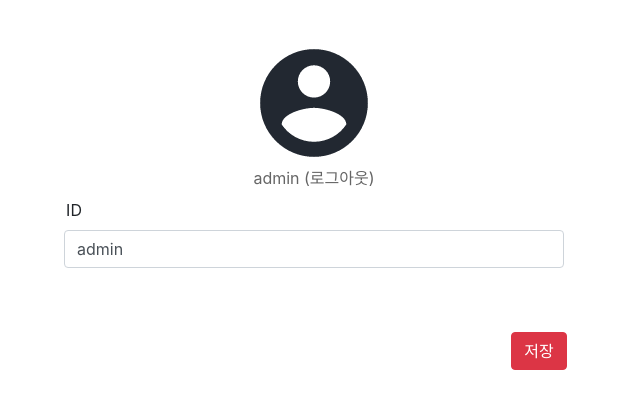
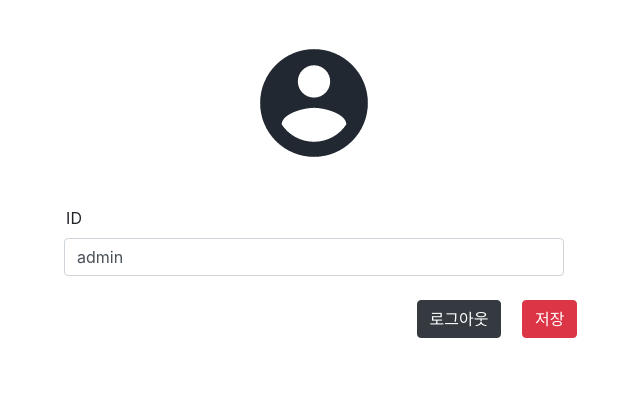
Before and after one commit to dd6679/blog, a Django app: page /blog/mypage/ in a window 1280 px wide; the page is wider, and only the part inside the window is pictured. Shown: the part 103-520 px from the top of that part, without its empty margins (326-966 px from the left). Run offline with Django 3.2, Linux system fonts and the light colour scheme; a user stored in the database is signed in; some libraries are stand-ins or nearby versions.

Commit message:
로그아웃 수정

```diff
--- a/blog/urls.py
+++ b/blog/urls.py
@@ -11,6 +11,5 @@ urlpatterns = [
     path('modify/<int:post_id>/', views.post_modify, name='post_modify'),
     path('delete/<int:post_id>/', views.post_delete, name='post_delete'),
     path('comment_create/<int:post_id>/', views.comment_create, name='comment_create'),
-    # path('comment_modify/<int:post_id>/', views.comment_modify, name='comment_modify'),
     path('comment_delete/<int:comment_id>/', views.comment_delete, name='comment_delete'),
 ]
--- a/blog/views.py
+++ b/blog/views.py
@@ -36,9 +36,8 @@ def create(request):
 
 def detail(request, post_id):
     post = Post.objects.get(id=post_id)
-    photo = Photo.objects.filter(post_id=post_id)
     comment_form = CommentForm()
-    content = {'post': post, 'photo': photo, 'comment_form': comment_form}
+    content = {'post': post, 'comment_form': comment_form}
     return render(request, 'blog/post_detail.html', content)
 
 
@@ -106,24 +105,6 @@ def comment_create(request, post_id):
     return redirect(request, 'blog:detail', {'form': form})
 
 
-# @login_required(login_url='common:login')
-# def comment_modify(request, comment_id):
-#     comment = get_object_or_404(Comment, pk=comment_id)
-#     if request.user != comment.author:
-#         messages.error(request, '댓글 수정 권한이 없습니다')
-#         return redirect('blog:detail', post_id=comment.post_id.id)
-#     if request.method == "POST":
-#         form = CommentForm(request.POST, instance=comment)
-#         if form.is_valid():
-#             comment = form.save(commit=False)
-#             comment.date = timezone.now()
-#             comment.save()
-#             return redirect('blog:detail', post_id=comment.post_id.id)
-#     else:
-#         form = CommentForm(instance=comment)
-#     return redirect(request, 'blog:detail', {'form':form})
-
-
 @login_required(login_url='common:login')
 def comment_delete(request, comment_id):
     comment = get_object_or_404(Comment, pk=comment_id)
--- a/common/urls.py
+++ b/common/urls.py
@@ -5,7 +5,6 @@ from . import views
 app_name = 'common'
 
 urlpatterns = [
-
     path('login/', auth_views.LoginView.as_view(template_name='common/login.html'), name='login'),
     path('logout/', auth_views.LogoutView.as_view(), name='logout'),
     path('signup/', views.signup, name='signup'),
--- a/templates/blog/mypage.html
+++ b/templates/blog/mypage.html
@@ -4,17 +4,17 @@
 
 <div class="mt-5" align="center" style="float: none; margin:100 auto;">
     <img class="account_big" src="{% static 'img/account_big.png' %}" alt="MyImage">
-    <a class="nav-link" href="{% url 'common:logout' %}">{{ user.username }} (로그아웃)</a>
     <form action="" class="post-form" method="POST">
         {% csrf_token %}
-        <div class="form-group">
+        <div class="form-group mt-5">
             <label style="margin-right: 480px" for="username">ID</label>
             <input type="text" class="form-control" name="username" id="username"
                    value="{{ form.username.value|default_if_none:'' }}">
         </div>
 
-        <div style="margin-left: 450px;">
-            <button type="submit" class="btn btn-danger m-5">저장</button>
+        <div style="margin-left: 350px;">
+            <a class="nav-link" style="display: inline-block" href="{% url 'common:logout' %}"><button type="button" class="btn btn-dark">로그아웃</button></a>
+            <button type="submit" class="btn btn-danger">저장</button>
         </div>
     </form>
 </div>
--- a/templates/blog/post_list.html
+++ b/templates/blog/post_list.html
@@ -10,7 +10,7 @@
     {% endfor %}
 </ul>
 {% else %}
-<p>게시글이 없습니다.</p>
+<p class="m-5">게시글이 없습니다.</p>
 {% endif %}
 
 <!-- 지금까지 만든 페이징 기능에 '처음'과 '마지막' 링크를 추가하고 '…' 생략 기호까지 추가하면 더 완성도 높은 페이징 기능이 될 것이다. -->
--- a/templates/common_base.html
+++ b/templates/common_base.html
@@ -32,7 +32,7 @@
 <body>
 <!-- 네비게이션바 -->
 <nav class="navbar navbar-expand-lg navbar-light bg-light border-bottom">
-    <a href="{% url 'blog:index' %}"><img class="icon_mini" src="{% static 'img/icon_mini.png' %}" alt="MyImage"></a>
+    <a href="{% url 'common:login' %}"><img class="icon_mini" src="{% static 'img/icon_mini.png' %}" alt="MyImage"></a>
     <button class="navbar-toggler ml-auto" type="button" data-toggle="collapse" data-target="#navbarNav"
             aria-controls="navbarNav" aria-expanded="false" aria-label="Toggle navigation">
         <span class="navbar-toggler-icon"></span>
```
Also changed, not shown: templates/blog/post_create.html (+10 -10 lines), db.sqlite3.
